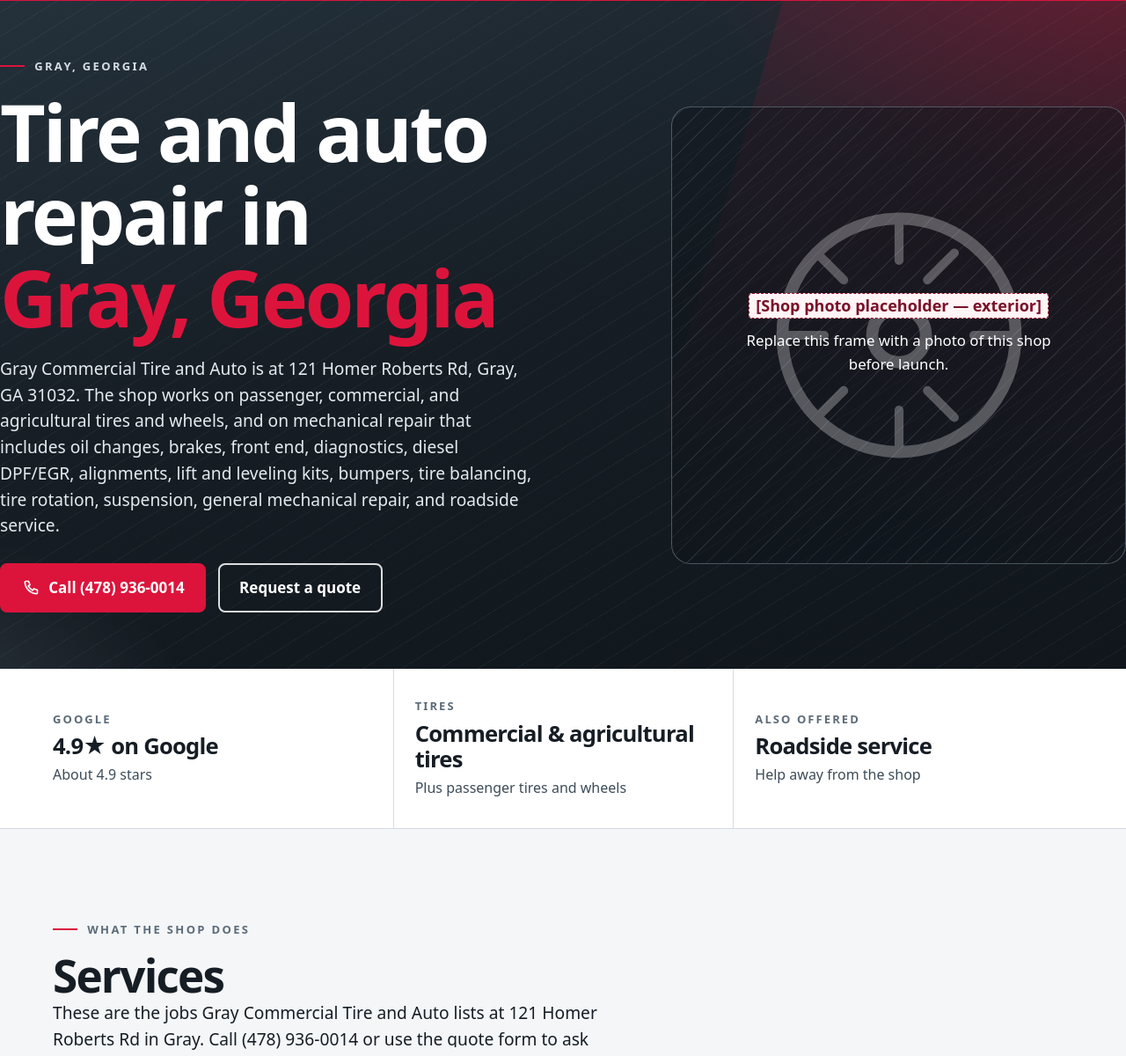
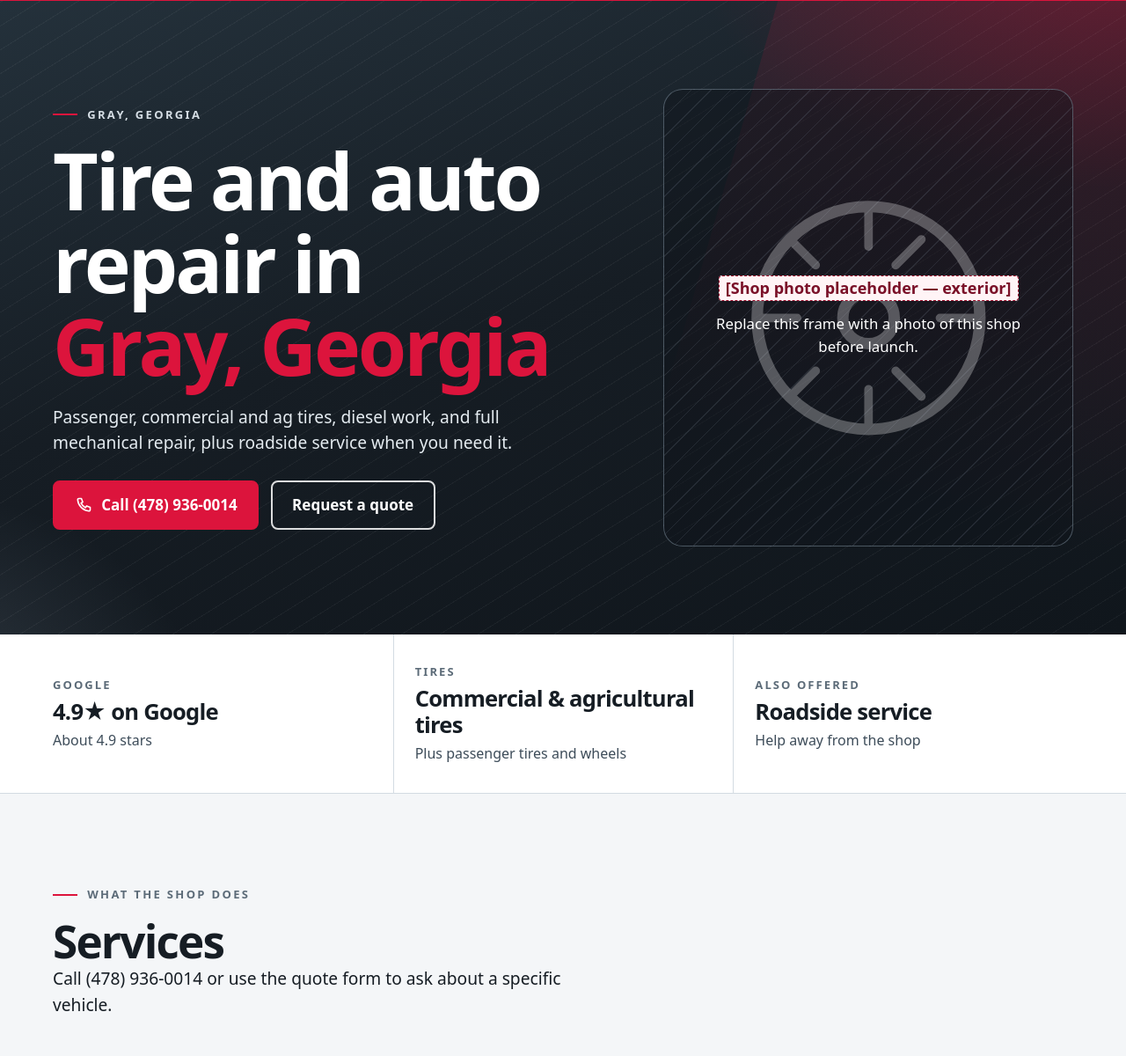
Before and after one commit to thegenuinegeek/graycommercialtire, a plain HTML site: page index.html in a window 1280 px wide. Shown: the part 81-1281 px from the top of the page at 88% size. Drawn offline with Linux system fonts and the light colour scheme.

Commit message:
Hero polish

```diff
--- a/css/styles.css
+++ b/css/styles.css
@@ -111,6 +111,7 @@ p + p { margin-top: 0.85rem; }
 
 .wrap {
   width: min(var(--wrap), calc(100% - 2.5rem));
+  max-width: var(--wrap);
   margin-inline: auto;
 }
 
@@ -348,10 +349,16 @@ p + p { margin-top: 0.85rem; }
   pointer-events: none;
 }
 
+.hero > .wrap {
+  width: min(var(--wrap), calc(100% - 2.5rem));
+  max-width: var(--wrap);
+  margin-inline: auto;
+  flex: 0 1 auto;
+}
+
 .hero-grid {
   display: grid;
   gap: 2.5rem;
-  width: 100%;
   align-items: center;
 }
 
--- a/index.html
+++ b/index.html
@@ -211,7 +211,7 @@
         <div>
           <p class="eyebrow">Gray, Georgia</p>
           <h1 id="hero-heading">Tire and auto repair in <span class="accent">Gray, Georgia</span></h1>
-          <p class="lead">Gray Commercial Tire and Auto is at 121 Homer Roberts Rd, Gray, GA 31032. The shop works on passenger, commercial, and agricultural tires and wheels, and on mechanical repair that includes oil changes, brakes, front end, diagnostics, diesel DPF/EGR, alignments, lift and leveling kits, bumpers, tire balancing, tire rotation, suspension, general mechanical repair, and roadside service.</p>
+          <p class="lead">Passenger, commercial and ag tires, diesel work, and full mechanical repair, plus roadside service when you need it.</p>
           <div class="hero-actions">
             <a class="btn btn-primary" href="tel:+14789360014">
               <svg class="icon" viewBox="0 0 24 24" aria-hidden="true" fill="none" stroke="currentColor" stroke-width="1.75" stroke-linecap="round" stroke-linejoin="round"><path d="M6.2 3.8h3.1L11 8.2 8.8 9.5a12 12 0 0 0 5.7 5.7l1.3-2.2 4.4 1.7v3.1a1.5 1.5 0 0 1-1.6 1.5A15.2 15.2 0 0 1 4.7 5.4 1.5 1.5 0 0 1 6.2 3.8z"/></svg>
@@ -259,7 +259,7 @@
         <div class="section-head">
           <p class="eyebrow">What the shop does</p>
           <h2 id="services-heading">Services</h2>
-          <p class="intro">These are the jobs Gray Commercial Tire and Auto lists at 121 Homer Roberts Rd in Gray. Call (478) 936-0014 or use the quote form to ask about a specific vehicle.</p>
+          <p class="intro">Call (478) 936-0014 or use the quote form to ask about a specific vehicle.</p>
         </div>
         <div class="categories">
           <article class="category">
```
